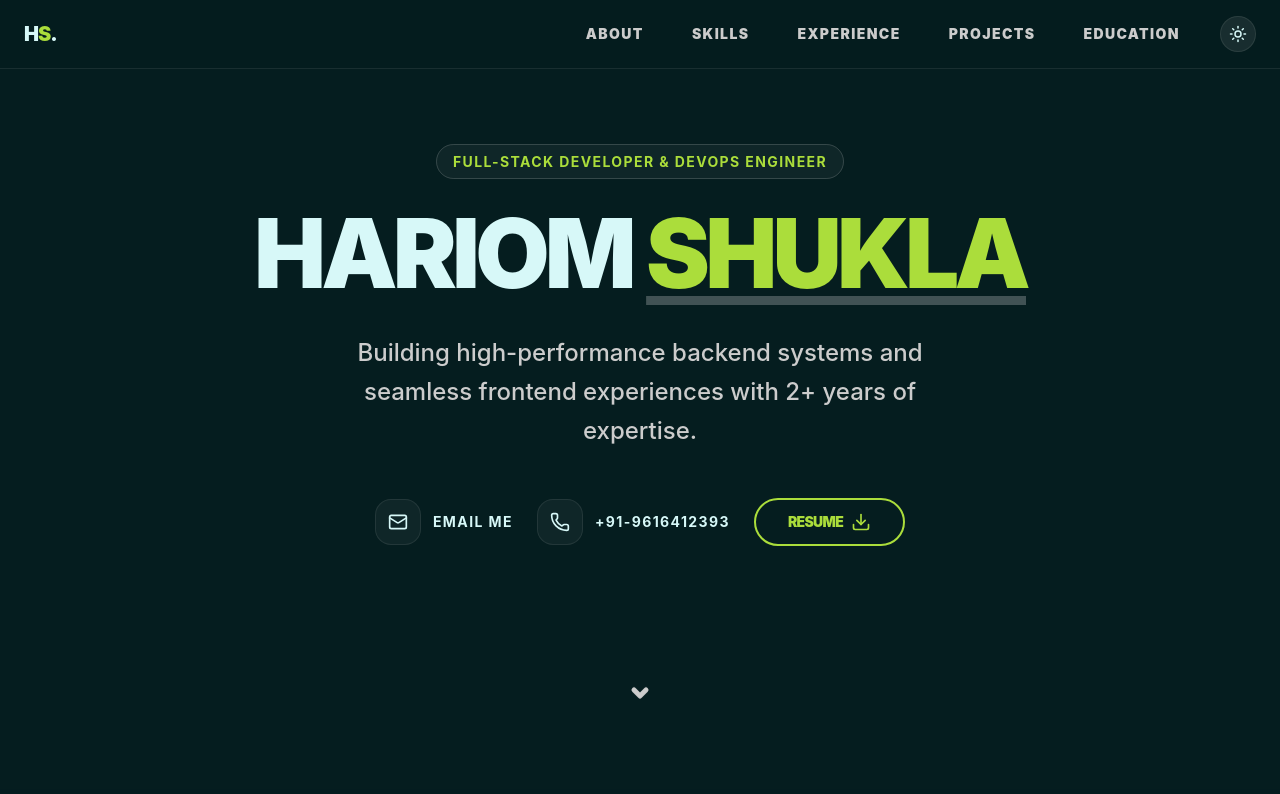
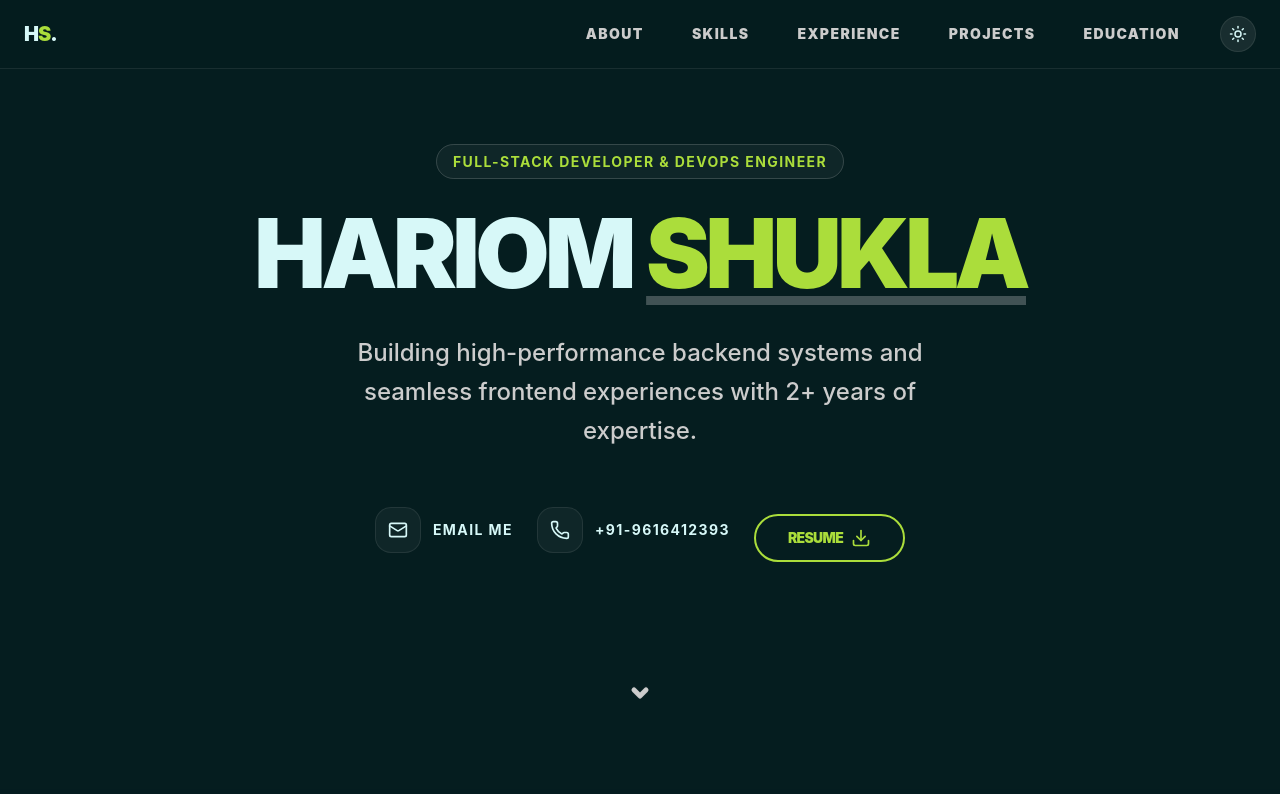
Before and after one commit to PVCODEVERMA/Hariom_shukla_protfolio_app, a React (Vite) app: page / in a window 1280 px wide. Shown: the top 794 px of the page. Built offline with nearby package versions, Linux system fonts and the light colour scheme.

Commit message:
feat: add Hero component with personal branding and contact links

```diff
--- a/src/components/Hero.tsx
+++ b/src/components/Hero.tsx
@@ -52,7 +52,7 @@ const Hero: React.FC = () => {
                         href="https://drive.google.com/file/d/1TqR0nSE2cwjcAUv0L8zo_TZNVRCnJ9RV/view?usp=sharing"
                         target="_blank"
                         rel="noopener noreferrer"
-                        className="flex items-center gap-2 text-accent border-2 border-accent px-8 py-3 rounded-full uppercase tracking-tighter text-sm font-black hover:bg-accent hover:text-primary transition-all duration-300"
+                        className="flex items-center gap-2 mt-4 text-accent border-2 border-accent px-8 py-3 rounded-full uppercase tracking-tighter text-sm font-black hover:bg-accent hover:text-primary transition-all duration-300"
                     >
                         Resume <Download size={20} />
                     </a>
```
